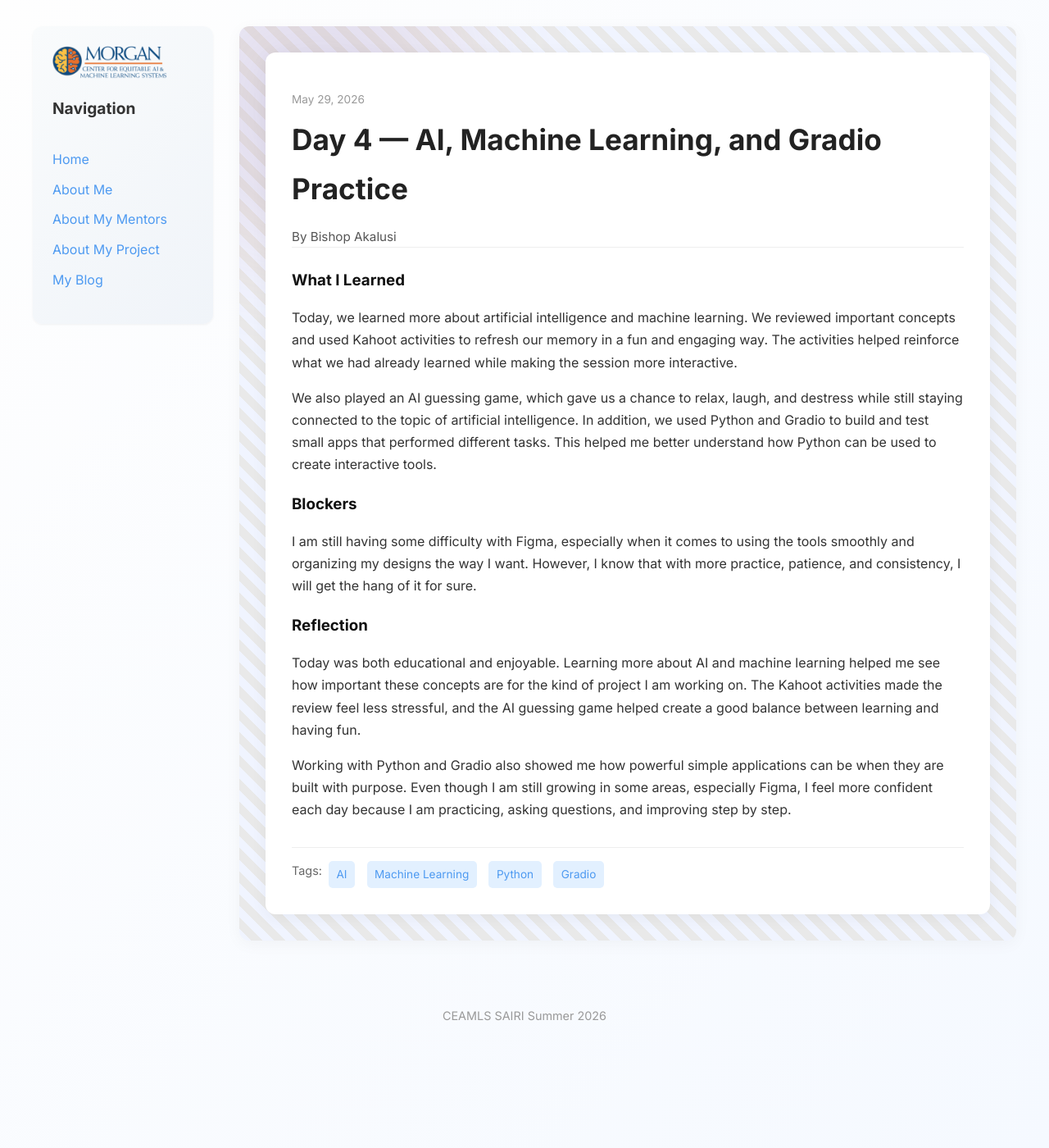
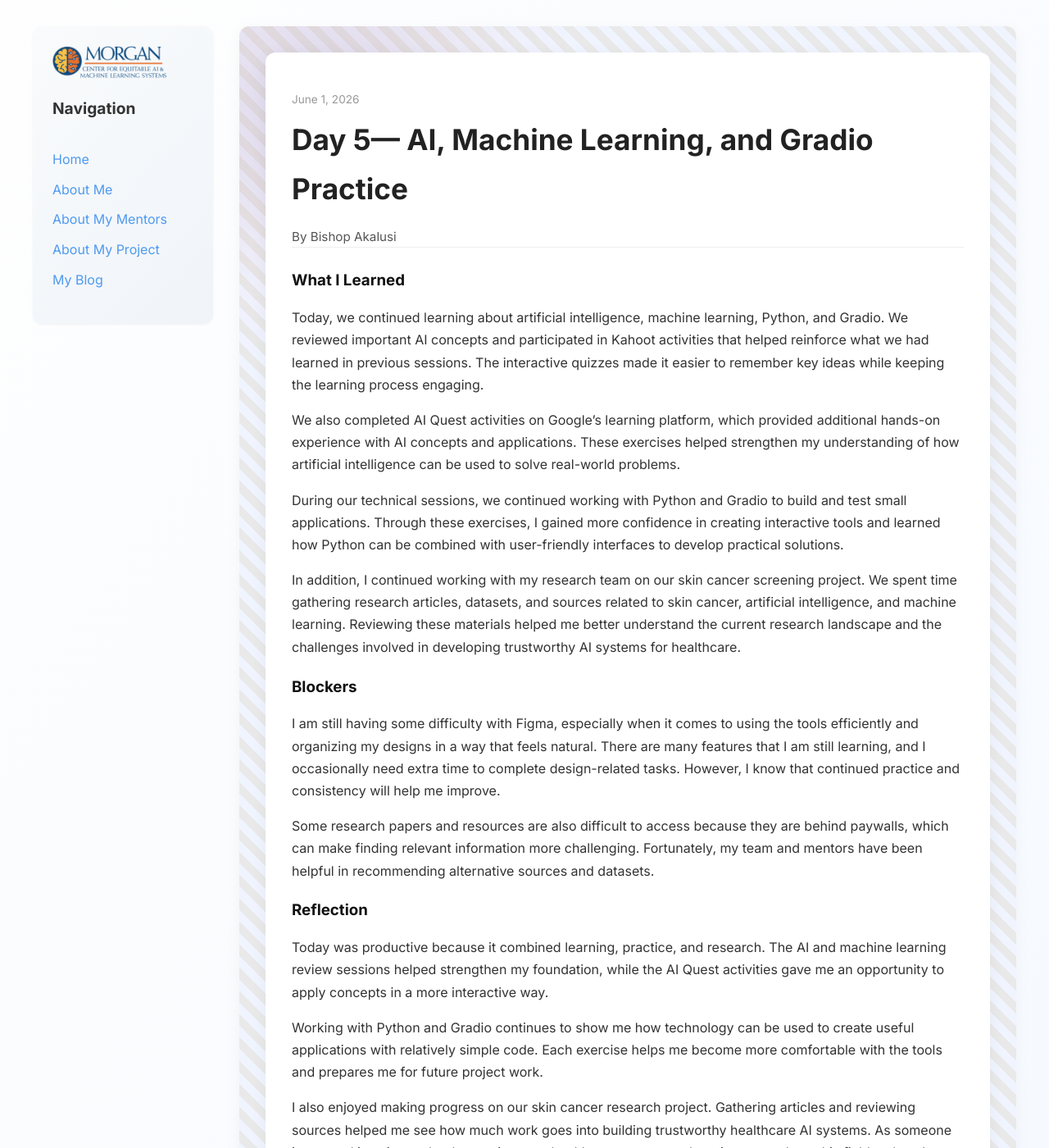
Before and after one commit to bisha1111/bisha1111ceamls26.github.io, a Jekyll site: the page built from _posts/2026-06-01-day-5.md, in a window 1280 px wide and 1400 px high. Shown: the whole window at 82% size. Built offline with Jekyll 4.4.1, drawn with Linux system fonts in a browser that asks for light colours; some of the changed text lies outside the part shown.

Commit message:
Update 2026-06-01-day-5.md

```diff
--- a/_posts/2026-06-01-day-5.md
+++ b/_posts/2026-06-01-day-5.md
@@ -1,34 +1,58 @@
 ---
 layout: post
-title: "Day 4 — AI, Machine Learning, and Gradio Practice"
-date: 2026-05-29
-permalink: /day4.html
-tags: ["AI", "Machine Learning", "Python", "Gradio"]
+title: "Day 5— AI, Machine Learning, and Gradio Practice"
+date: 2026-06-01
+permalink: /day5.html
+tags: ["AI", "Machine Learning", "Python", "Gradio", "Research"]
 
 what_i_learned: |
-  Today, we learned more about artificial intelligence and machine learning. We reviewed
-  important concepts and used Kahoot activities to refresh our memory in a fun and engaging
-  way. The activities helped reinforce what we had already learned while making the session
-  more interactive.
+  Today, we continued learning about artificial intelligence, machine learning, Python,
+  and Gradio. We reviewed important AI concepts and participated in Kahoot activities that
+  helped reinforce what we had learned in previous sessions. The interactive quizzes made
+  it easier to remember key ideas while keeping the learning process engaging.
 
-  We also played an AI guessing game, which gave us a chance to relax, laugh, and destress
-  while still staying connected to the topic of artificial intelligence. In addition, we used
-  Python and Gradio to build and test small apps that performed different tasks. This helped
-  me better understand how Python can be used to create interactive tools.
+  We also completed AI Quest activities on Google's learning platform, which provided
+  additional hands-on experience with AI concepts and applications. These exercises helped
+  strengthen my understanding of how artificial intelligence can be used to solve real-world
+  problems.
+
+  During our technical sessions, we continued working with Python and Gradio to build and
+  test small applications. Through these exercises, I gained more confidence in creating
+  interactive tools and learned how Python can be combined with user-friendly interfaces to
+  develop practical solutions.
+
+  In addition, I continued working with my research team on our skin cancer screening project.
+  We spent time gathering research articles, datasets, and sources related to skin cancer,
+  artificial intelligence, and machine learning. Reviewing these materials helped me better
+  understand the current research landscape and the challenges involved in developing
+  trustworthy AI systems for healthcare.
 
 blockers: |
   I am still having some difficulty with Figma, especially when it comes to using the tools
-  smoothly and organizing my designs the way I want. However, I know that with more practice,
-  patience, and consistency, I will get the hang of it for sure.
+  efficiently and organizing my designs in a way that feels natural. There are many features
+  that I am still learning, and I occasionally need extra time to complete design-related
+  tasks. However, I know that continued practice and consistency will help me improve.
+
+  Some research papers and resources are also difficult to access because they are behind
+  paywalls, which can make finding relevant information more challenging. Fortunately, my
+  team and mentors have been helpful in recommending alternative sources and datasets.
 
 reflection: |
-  Today was both educational and enjoyable. Learning more about AI and machine learning
-  helped me see how important these concepts are for the kind of project I am working on.
-  The Kahoot activities made the review feel less stressful, and the AI guessing game helped
-  create a good balance between learning and having fun.
+  Today was productive because it combined learning, practice, and research. The AI and
+  machine learning review sessions helped strengthen my foundation, while the AI Quest
+  activities gave me an opportunity to apply concepts in a more interactive way.
 
-  Working with Python and Gradio also showed me how powerful simple applications can be when
-  they are built with purpose. Even though I am still growing in some areas, especially Figma,
-  I feel more confident each day because I am practicing, asking questions, and improving step
-  by step.
+  Working with Python and Gradio continues to show me how technology can be used to create
+  useful applications with relatively simple code. Each exercise helps me become more
+  comfortable with the tools and prepares me for future project work.
+
+  I also enjoyed making progress on our skin cancer research project. Gathering articles and
+  reviewing sources helped me see how much work goes into building trustworthy healthcare AI
+  systems. As someone interested in using technology to improve healthcare outcomes, learning
+  more about this field makes the project even more meaningful to me.
+
+  Although I still have areas where I need improvement, especially with Figma, I can see
+  steady progress each day. By continuing to practice, ask questions, and learn from my team,
+  I am becoming more confident in both my technical skills and my ability to contribute to
+  meaningful research.
 ---
```
